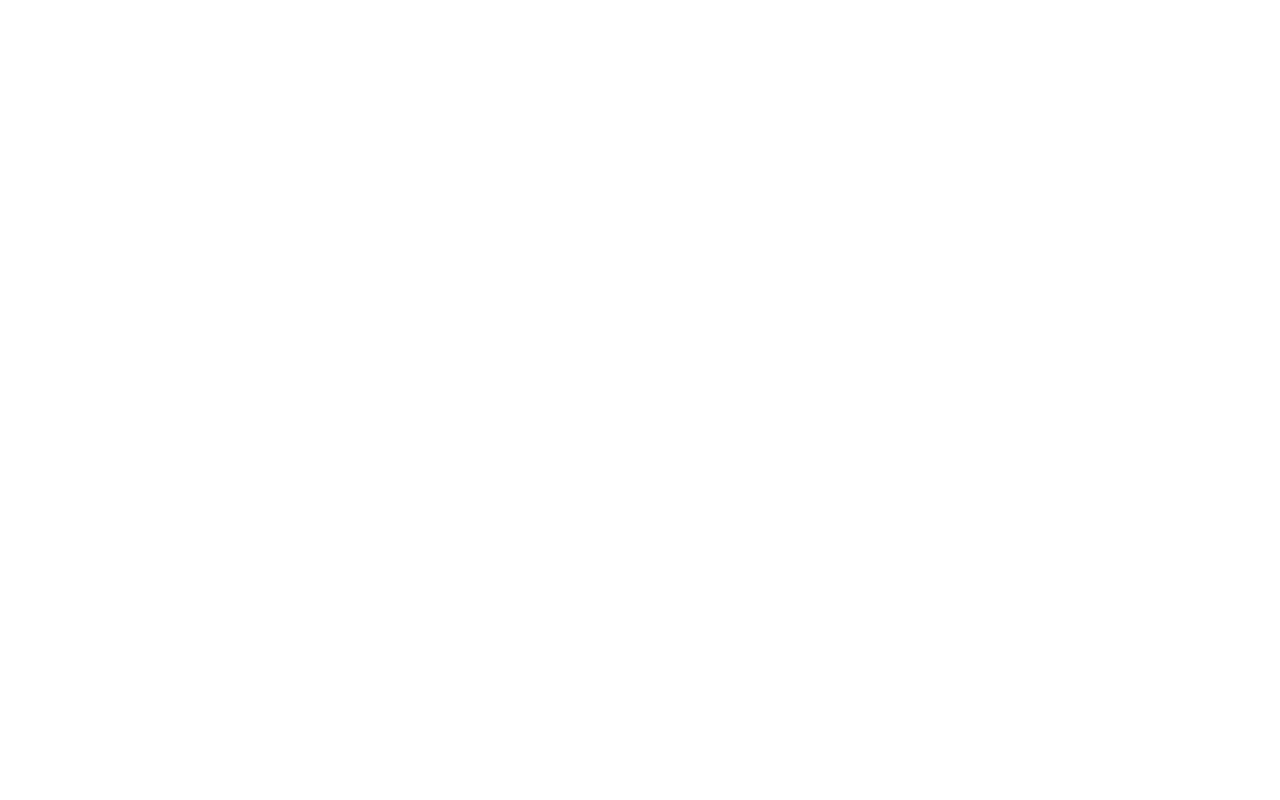
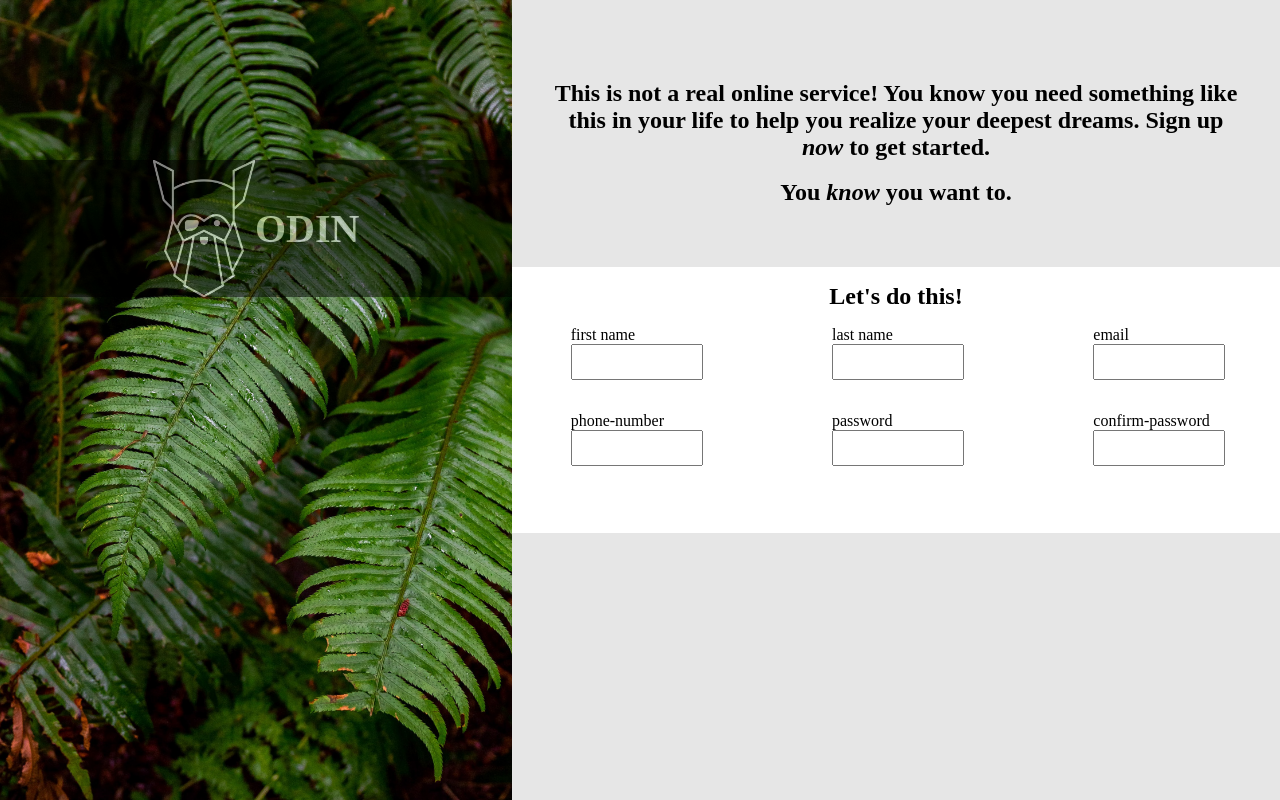
Before and after one commit to ryan17stehle/Sign-up-Form, a plain HTML site: page index.html in a window 1280 px wide. Drawn offline with Linux system fonts and the light colour scheme; a web font is replaced by a local one.

Commit message:
- added background-image to sidebar - added odin image in sidebar - CSS outline with grid/flexbox set up - form and input elements created

```diff
--- a/index.html
+++ b/index.html
@@ -6,9 +6,58 @@
     <meta name="viewport" content="width=device-width, initial-scale=1.0">
     <title>The Odin Project Sign-up Form</title>
     <link rel="stylesheet" href="/styles.css">
+    <link href="//db.onlinewebfonts.com/c/7d460b18433753a097e5bc2bad7c8dd9?family=Norse" rel="stylesheet" type="text/css"/>
     <script defer src="/index.js"></script>
 </head>
 <body>
+    <div class="grid-container">
+        <div class="sidebar">
+            <div class="logo-display">
+                <img class="logo" src="images/odin-lined.png" alt="The Odin Project logo">
+                <h1 class="norse">ODIN</h1>
+            </div>
+        </div>
+        <div class="top-form">
+            <p>This is not a real online service! You know you
+                need something like this in your life to help
+                you realize your deepest dreams. Sign up <em>now</em>
+                to get started.
+            </p>
+            <br>
+            <p>You <em>know</em> you want to.</p>
+        </div>
+        <div class="middle-form">
+            <h2>Let's do this!</h2>
+            <form action="" method="post">
+                <fieldset>
+                    <label for="first-name">first name</label>
+                    <input type="text" id="first-name" name="first-name">
+                </fieldset>
+                <fieldset>
+                    <label for="last-name">last name</label>
+                    <input type="text" id="last-name" name="last-name">
+                </fieldset>
+                <fieldset>
+                    <label for="email">email</label>
+                    <input type="email" id="email" name="email">
+                </fieldset>
+                <fieldset>
+                    <label for="phone-number">phone-number</label>
+                    <input type="text" id="phone-number" name="phone-number">
+                </fieldset>
+                <fieldset>
+                    <label for="password">password</label>
+                    <input type="password" id="password" name="password">
+                </fieldset>
+                <fieldset>
+                    <label for="confirm-password">confirm-password</label>
+                    <input type="password" id="confirm-password" name=confirm-passworde">
+                </fieldset>
+            </form>
+        </div>
+        <div class="bottom-form">
 
+        </div>
+    </div>
 </body>
 </html>
--- a/styles.css
+++ b/styles.css
@@ -0,0 +1,95 @@
+* {
+    margin: 0;
+    padding: 0;
+}
+
+.grid-container {
+    display: grid;
+    grid-template-columns: 40% 60%;
+    grid-template-rows: repeat(3, min(1000px, calc(100vh/3)));
+    grid-template-areas:
+        "sidebar top-form"
+        "sidebar middle-form"
+        "sidebar bottom-form";
+}
+
+.sidebar {
+    grid-area: sidebar;
+    background-image: url(/images/halie-west-25xggax4bSA-unsplash.jpg);
+    background-position: center;
+    background-size: cover;
+}
+
+.logo-display {
+    display: flex;
+    justify-content: center;
+    align-items: center;
+    background-color: black;
+    opacity: .5;
+    min-height: 15%;
+    position: relative;
+    top: 20%;
+    z-index: 0;
+}
+
+.logo {
+    max-width: 20%;
+    height: auto;
+}
+
+.norse {
+    font-family: 'Norse';
+    font-size: 2.5rem;
+    color: white;
+
+}
+
+.top-form {
+    grid-area: top-form;
+    background-color: hsl(0, 0%, 90%);
+    padding: 5rem 2.5rem;
+}
+
+.top-form p {
+    font-size: 1.5em;
+    font-weight: bolder;
+    text-align: center;
+}
+
+.middle-form {
+    grid-area: middle-form;
+}
+
+.middle-form h2 {
+    text-align: center;
+    padding: 1rem;
+}
+
+form {
+    display: grid;
+    grid-template-columns: repeat(3, 1fr);
+    grid-template-rows: repeat(2, 1fr);
+    justify-items: center;
+    gap: 2rem 1rem;
+}
+
+fieldset {
+    border: none;
+    display: flex;
+    flex-direction: column;
+    width: 10vw;
+}
+
+input {
+    height: 2rem;
+    width: 100%;
+}
+
+.bottom-form {
+    grid-area: bottom-form;
+    background-color: hsl(0, 0%, 90%);
+}
+
+@media only screen and (max-width < 600px) {
+
+}
```
Also changed, not shown: images/halie-west-25xggax4bSA-unsplash.jpg (added), images/odin-lined.png (added).
